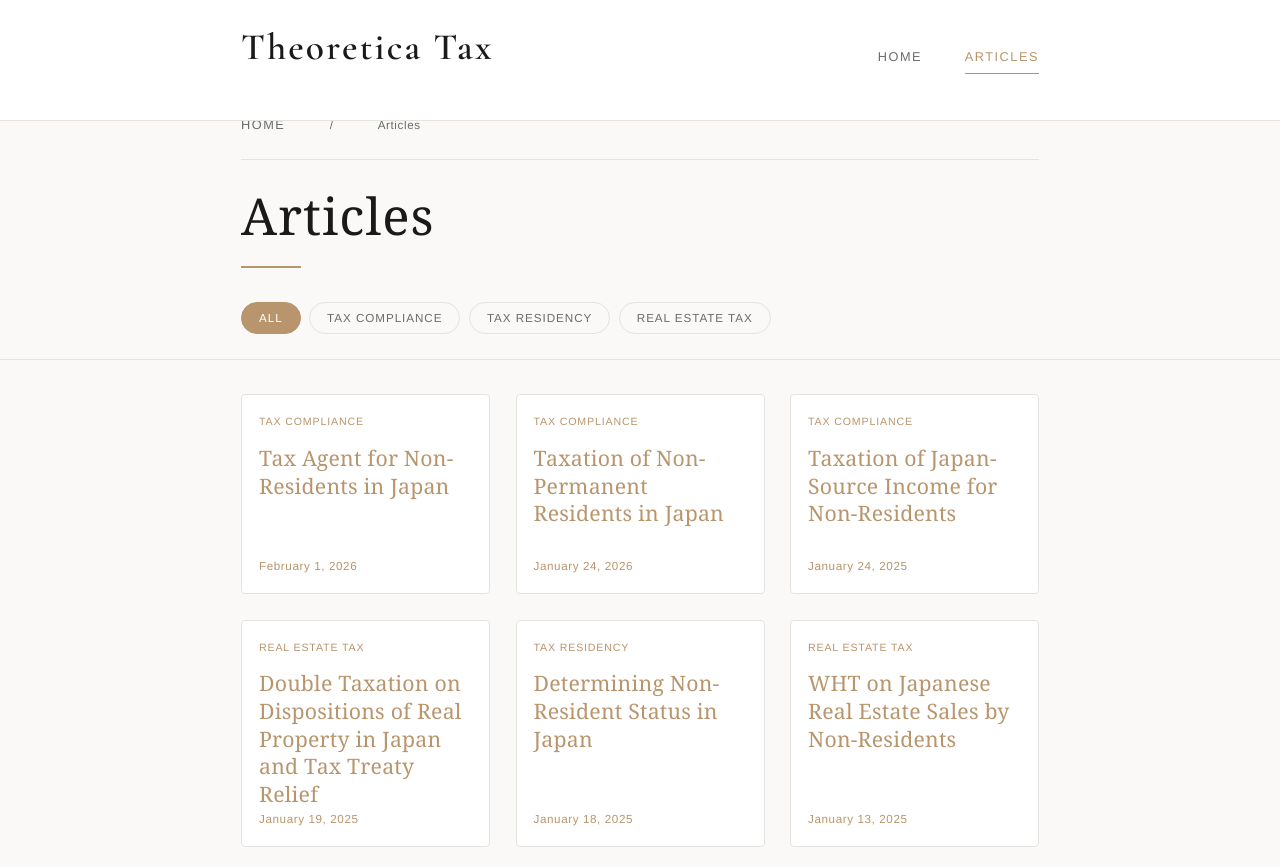
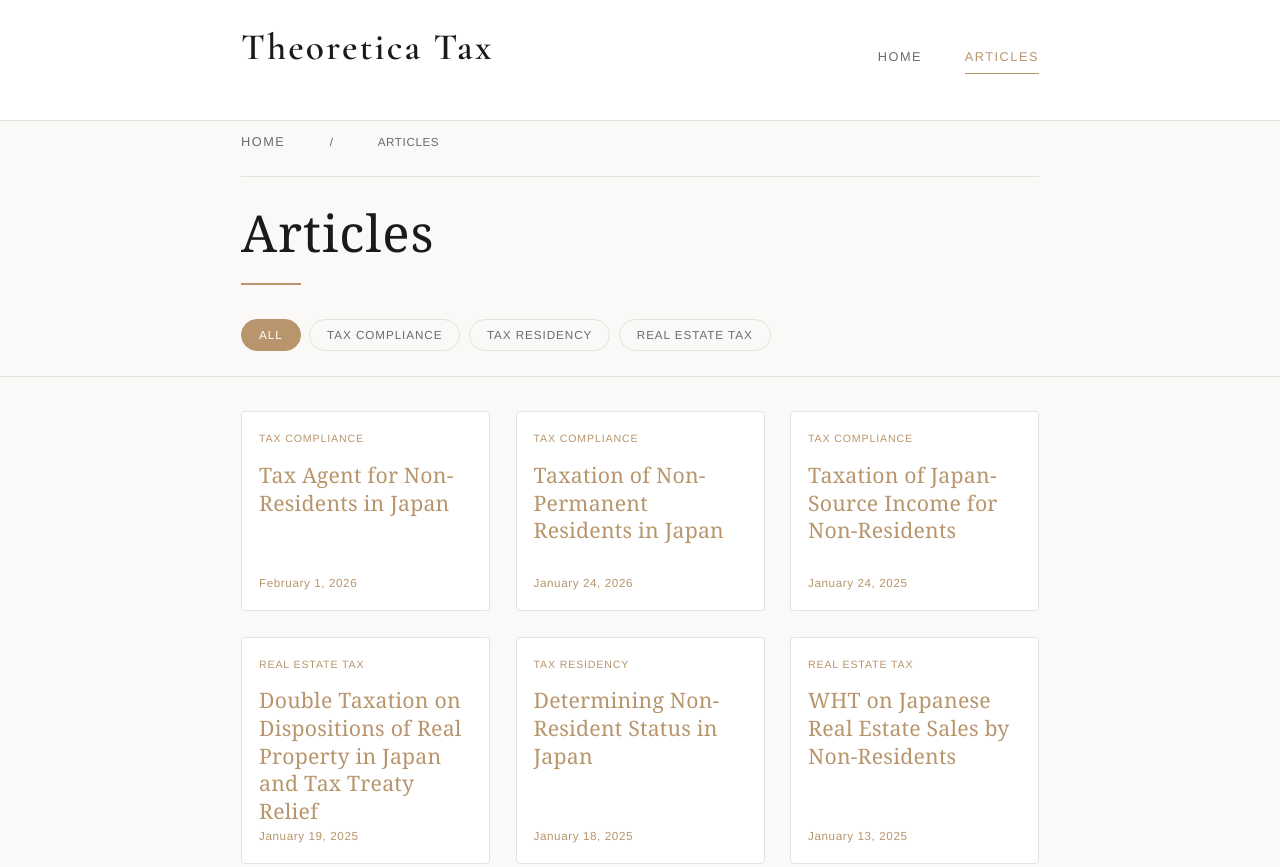
Before and after one commit to s-masaki25/website-test, a plain HTML site: page en/articles/index.html in a window 1280 px wide. Shown: the top 867 px of the page. Drawn offline with nearby package versions, Linux system fonts and the light colour scheme.

Commit message:
Fix breadcrumb position on articles page
Co-Authored-By: Claude Opus 4.5 <noreply@anthropic.com>

```diff
--- a/assets/style.css
+++ b/assets/style.css
@@ -332,7 +332,7 @@ main .container > h1::after {
   top: 80px;
   z-index: 100;
   background: var(--color-bg);
-  padding: 2rem 0 0;
+  padding: 3rem 0 0;
   border-bottom: 1px solid var(--color-border);
   overscroll-behavior: none;
 }
@@ -340,6 +340,7 @@ main .container > h1::after {
 .articles-header .breadcrumb {
   margin-bottom: 1.5rem;
   padding-top: 0;
+  text-transform: uppercase;
 }
 
 .articles-header h1 {
```
